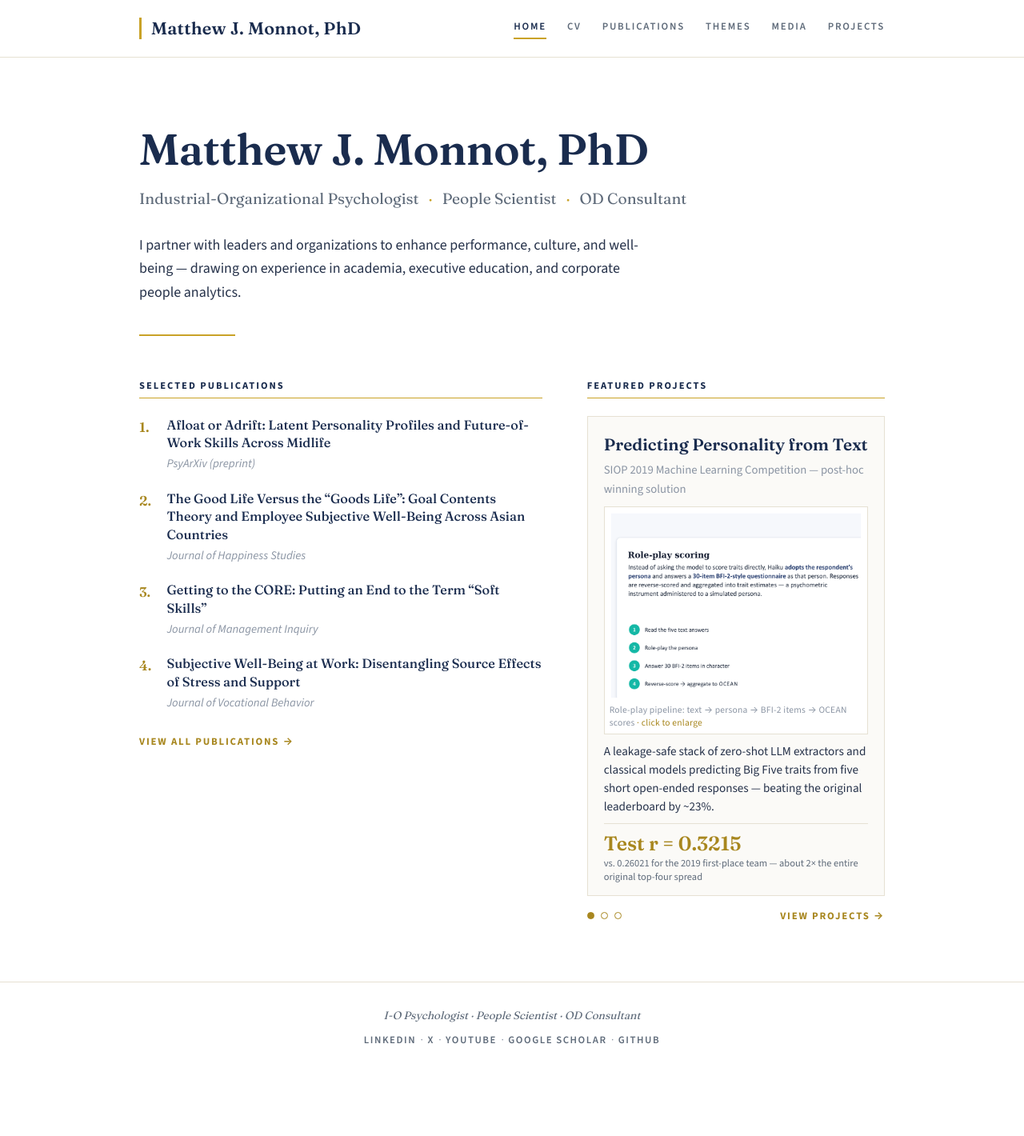
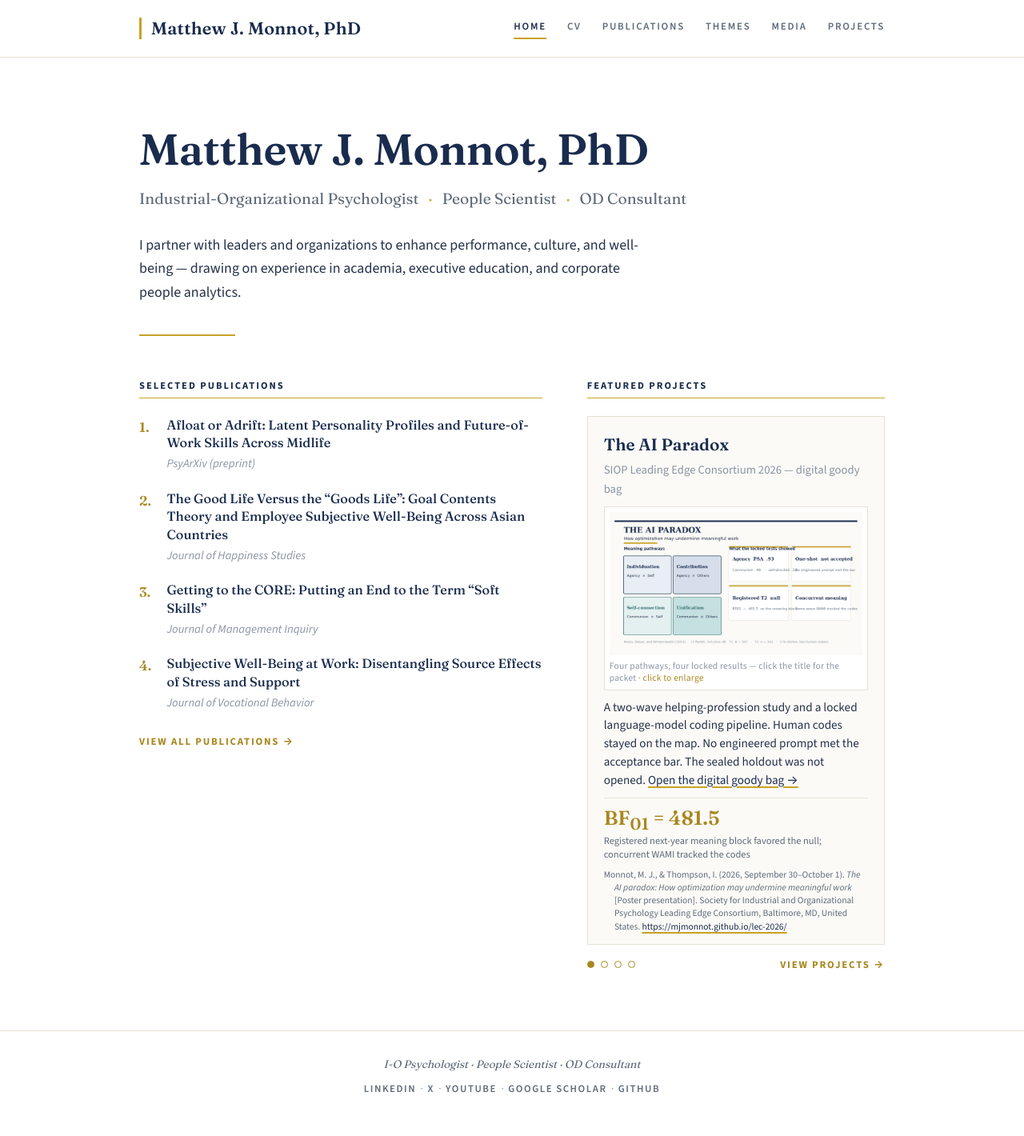
Before and after one commit to mjmonnot/mjmonnot.github.io, a Jekyll site: the page built from index.md, in a window 1280 px wide. Shown: the whole page at 80% size. Built offline with Jekyll 4.4.1, drawn with Linux system fonts in a browser that asks for light colours; before the commit the page ends 1359 px from its top, so only the background shows below that.

Commit message:
Feature the LEC 2026 packet on the homepage with APA citation
Co-authored-by: Cursor <cursoragent@cursor.com>

```diff
--- a/assets/main.scss
+++ b/assets/main.scss
@@ -378,6 +378,53 @@ img { max-width: 100%; height: auto; }
   margin: 0 0 2px;
 }
 
+.feature-card .feature-title a {
+  color: inherit;
+  text-decoration: none;
+}
+
+.feature-card .feature-title a:hover {
+  color: var(--gold-dark);
+}
+
+.feature-cite {
+  margin: 8px 0 0;
+  padding-left: 1.15em;
+  text-indent: -1.15em;
+  font-size: 0.72rem;
+  line-height: 1.4;
+  color: var(--muted);
+}
+
+.apa-cite {
+  margin: 0.4em 0 1.2em;
+  padding-left: 1.6em;
+  text-indent: -1.6em;
+  font-size: 0.95rem;
+  line-height: 1.5;
+  color: var(--ink);
+}
+
+.project-figure {
+  margin: 0 0 1.2em;
+  background: var(--paper-warm);
+  border: 1px solid var(--rule);
+  padding: 8px;
+}
+
+.project-figure img {
+  display: block;
+  width: 100%;
+  height: auto;
+}
+
+.project-figure figcaption {
+  margin-top: 8px;
+  font-size: 0.78rem;
+  color: var(--muted);
+  line-height: 1.4;
+}
+
 .feature-card .feature-sub {
   font-size: 0.92rem;
   color: var(--faint);
--- a/index.md
+++ b/index.md
@@ -50,6 +50,23 @@ permalink: /
     <div class="feature-carousel" data-feature-carousel data-interval="10000" aria-roledescription="carousel" aria-label="Featured projects">
       <div class="feature-carousel-track">
         <article class="feature-card feature-slide is-active" data-slide="0" aria-hidden="false">
+          <p class="feature-title"><a href="/lec-2026/">The AI Paradox</a></p>
+          <p class="feature-sub">SIOP Leading Edge Consortium 2026 &mdash; digital goody bag</p>
+          <figure class="feature-figure">
+            <a class="feature-figure-link" href="{{ "/assets/images/lec2026-ai-paradox-summary.png" | relative_url }}" data-lightbox aria-label="Enlarge the AI Paradox summary figure">
+              <img src="{{ "/assets/images/lec2026-ai-paradox-summary.png" | relative_url }}" alt="Summary figure for The AI Paradox: four Rosso meaning pathways beside locked-test results. Agency positive specific agreement was .93; communion was .48. No engineered prompt met the acceptance bar. The registered Time 2 meaning block favored the null, BF01 = 481.5. Concurrent WAMI tracked the human codes." width="1120" height="620" loading="lazy">
+            </a>
+            <figcaption>Four pathways, four locked results &mdash; click the title for the packet <span class="feature-figure-hint">· click to enlarge</span></figcaption>
+          </figure>
+          <p class="feature-desc">A two-wave helping-profession study and a locked language-model coding pipeline. Human codes stayed on the map. No engineered prompt met the acceptance bar. The sealed holdout was not opened. <a href="/lec-2026/">Open the digital goody bag &rarr;</a></p>
+          <div class="feature-stat">
+            <span class="stat-value">BF<sub>01</sub>&nbsp;=&nbsp;481.5</span>
+            <span class="stat-note">Registered next-year meaning block favored the null; concurrent WAMI tracked the codes</span>
+          </div>
+          <p class="feature-cite">Monnot, M. J., &amp; Thompson, I. (2026, September 30&ndash;October 1). <em>The AI paradox: How optimization may undermine meaningful work</em> [Poster presentation]. Society for Industrial and Organizational Psychology Leading Edge Consortium, Baltimore, MD, United States. <a href="https://mjmonnot.github.io/lec-2026/">https://mjmonnot.github.io/lec-2026/</a></p>
+        </article>
+
+        <article class="feature-card feature-slide" data-slide="1" aria-hidden="true">
           <p class="feature-title">Predicting Personality from Text</p>
           <p class="feature-sub">SIOP 2019 Machine Learning Competition &mdash; post-hoc winning solution</p>
           <figure class="feature-figure">
@@ -65,7 +82,7 @@ permalink: /
           </div>
         </article>
 
-        <article class="feature-card feature-slide" data-slide="1" aria-hidden="true">
+        <article class="feature-card feature-slide" data-slide="2" aria-hidden="true">
           <p class="feature-title">Afloat or Adrift</p>
           <p class="feature-sub">Latent personality profiles &amp; future-of-work skills (MIDUS)</p>
           <figure class="feature-figure">
@@ -81,7 +98,7 @@ permalink: /
           </div>
         </article>
 
-        <article class="feature-card feature-slide" data-slide="2" aria-hidden="true">
+        <article class="feature-card feature-slide" data-slide="3" aria-hidden="true">
           <p class="feature-title">Automated Meta-Analytic Coding</p>
           <p class="feature-sub">SIOP 2026 Machine Learning Competition &mdash; team One Hot Key</p>
           <figure class="feature-figure feature-figure--wide">
@@ -100,9 +117,10 @@ permalink: /
 
       <div class="feature-carousel-footer">
         <div class="feature-dots" role="tablist" aria-label="Choose featured project">
-          <button type="button" class="feature-dot is-active" role="tab" aria-selected="true" aria-label="Show project 1 of 3: Predicting Personality from Text"></button>
-          <button type="button" class="feature-dot" role="tab" aria-selected="false" aria-label="Show project 2 of 3: Afloat or Adrift (MIDUS)"></button>
-          <button type="button" class="feature-dot" role="tab" aria-selected="false" aria-label="Show project 3 of 3: SIOP 2026 Meta-Analytic Coding"></button>
+          <button type="button" class="feature-dot is-active" role="tab" aria-selected="true" aria-label="Show project 1 of 4: The AI Paradox (LEC 2026)"></button>
+          <button type="button" class="feature-dot" role="tab" aria-selected="false" aria-label="Show project 2 of 4: Predicting Personality from Text"></button>
+          <button type="button" class="feature-dot" role="tab" aria-selected="false" aria-label="Show project 3 of 4: Afloat or Adrift (MIDUS)"></button>
+          <button type="button" class="feature-dot" role="tab" aria-selected="false" aria-label="Show project 4 of 4: SIOP 2026 Meta-Analytic Coding"></button>
         </div>
         <a class="view-all" href="/projects.html">View projects &rarr;</a>
       </div>
--- a/lec-2026/index.html
+++ b/lec-2026/index.html
@@ -95,7 +95,7 @@
   <h2>What is not in the bag</h2>
   <p>No respondent narratives, no StudyIDs, no prompt text that would let someone recreate the failed one-shot on new employee data, and no sealed-holdout metrics. The live allnurses site was not crawled. Forum material is Internet Archive snapshots.</p>
 
-  <p class="note">Cite the board talk as Monnot, M. J., &amp; Thompson, I. (2026, September 30–October 1). <em>The AI paradox: How optimization may undermine meaningful work</em> [Poster]. SIOP Leading Edge Consortium, [city as printed in the program].</p>
+  <p class="note">Monnot, M. J., &amp; Thompson, I. (2026, September 30–October 1). <em>The AI paradox: How optimization may undermine meaningful work</em> [Poster presentation]. Society for Industrial and Organizational Psychology Leading Edge Consortium, Baltimore, MD, United States. <a href="https://mjmonnot.github.io/lec-2026/">https://mjmonnot.github.io/lec-2026/</a></p>
 </main>
 
 <footer class="site"><div class="wrap">
```
Also changed, not shown: projects.md (+9 -0 lines), assets/images/lec2026-ai-paradox-summary.png (added).
